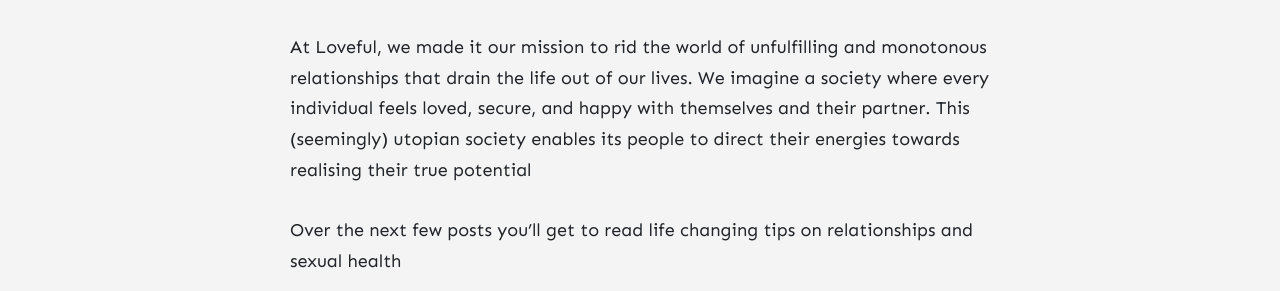
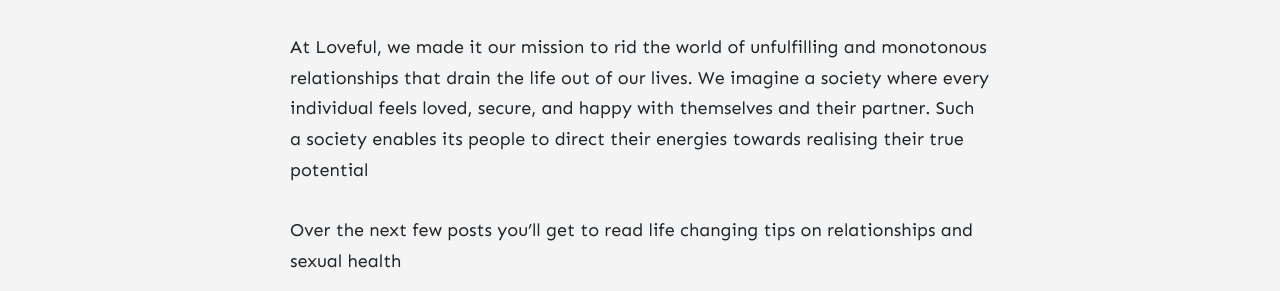
Before and after one commit to stackbit-projects/happy-zebra-28bc2, a Jekyll site: the page built from _posts/2021-09-01-welcome-to-loveful.md, in a window 1280 px wide. Shown: the part 1071-1362 px from the top of the page. Built offline with Jekyll 4.4.1, drawn with Linux system fonts in a browser that asks for light colours; nearby versions of some CDN libraries; comment, search, counter and statistics services are not loaded.

Commit message:
2021-09-01-welcome-to-loveful.md: changed

```diff
--- a/_posts/2021-09-01-welcome-to-loveful.md
+++ b/_posts/2021-09-01-welcome-to-loveful.md
@@ -9,6 +9,6 @@
 
 Hello folks! This is the beginning of the Loveful blog.
 
-At Loveful, we made it our mission to rid the world of unfulfilling and monotonous relationships that drain the life out of our lives. We imagine a society where every individual feels loved, secure, and happy with themselves and their partner. This (seemingly) utopian society enables its people to direct their energies towards realising their true potential
+At Loveful, we made it our mission to rid the world of unfulfilling and monotonous relationships that drain the life out of our lives. We imagine a society where every individual feels loved, secure, and happy with themselves and their partner. Such a society enables its people to direct their energies towards realising their true potential
 
 Over the next few posts you'll get to read life changing tips on relationships and sexual health
```
